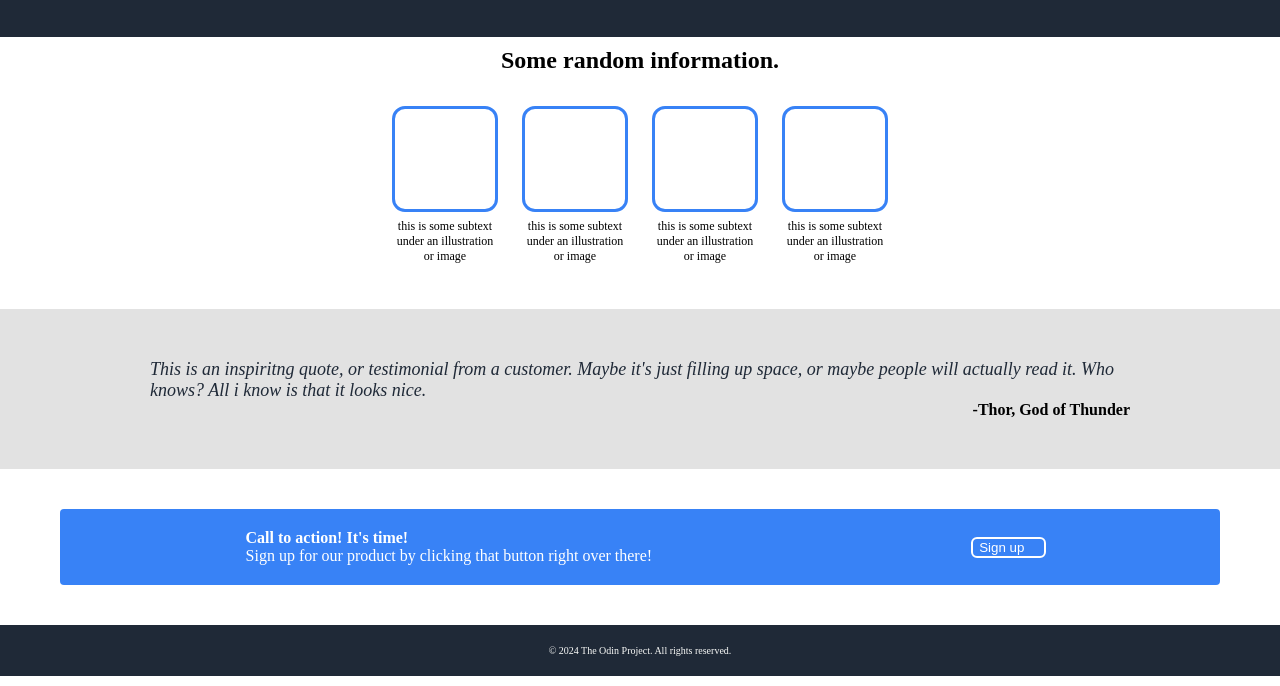
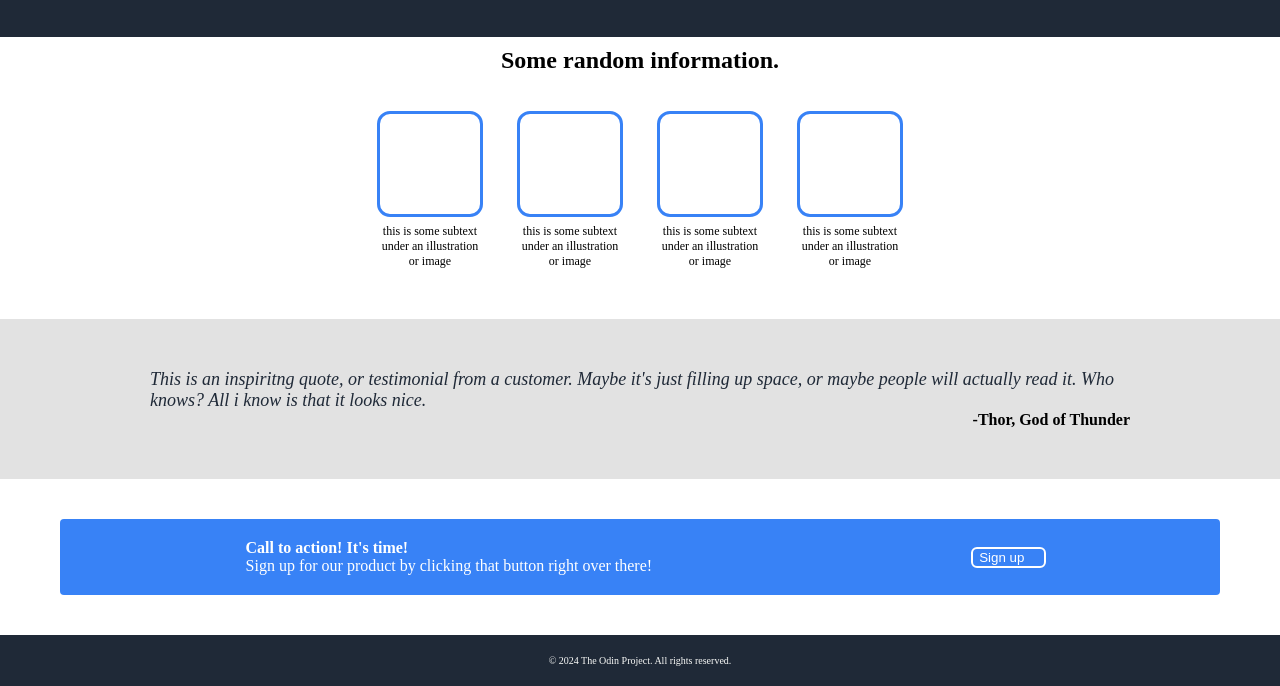
Before and after one commit to alienfunbug/odin-landing-page, a plain HTML site: page index.html in a window 1280 px wide. Shown: the part 204-890 px from the top of the page. Drawn offline with Linux system fonts and the light colour scheme.

Commit message:
fix padding slightly, ready for publish

```diff
--- a/styles.css
+++ b/styles.css
@@ -121,7 +121,7 @@ a {
   flex-direction: column;
   align-items: center;
   gap: 10px;
-  padding: 15px;
+  padding: 20px;
   text-align: center;
 }
 .card-image {
```
